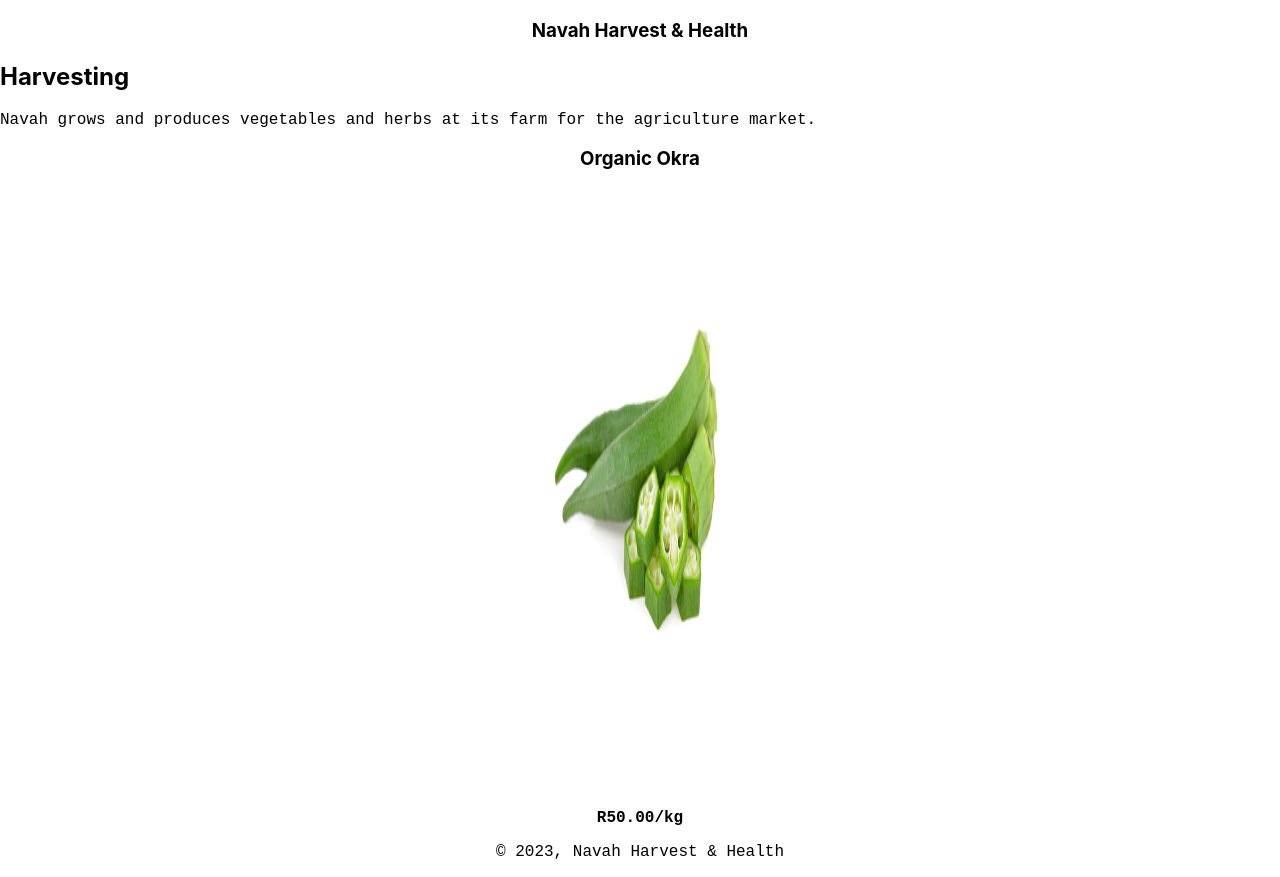
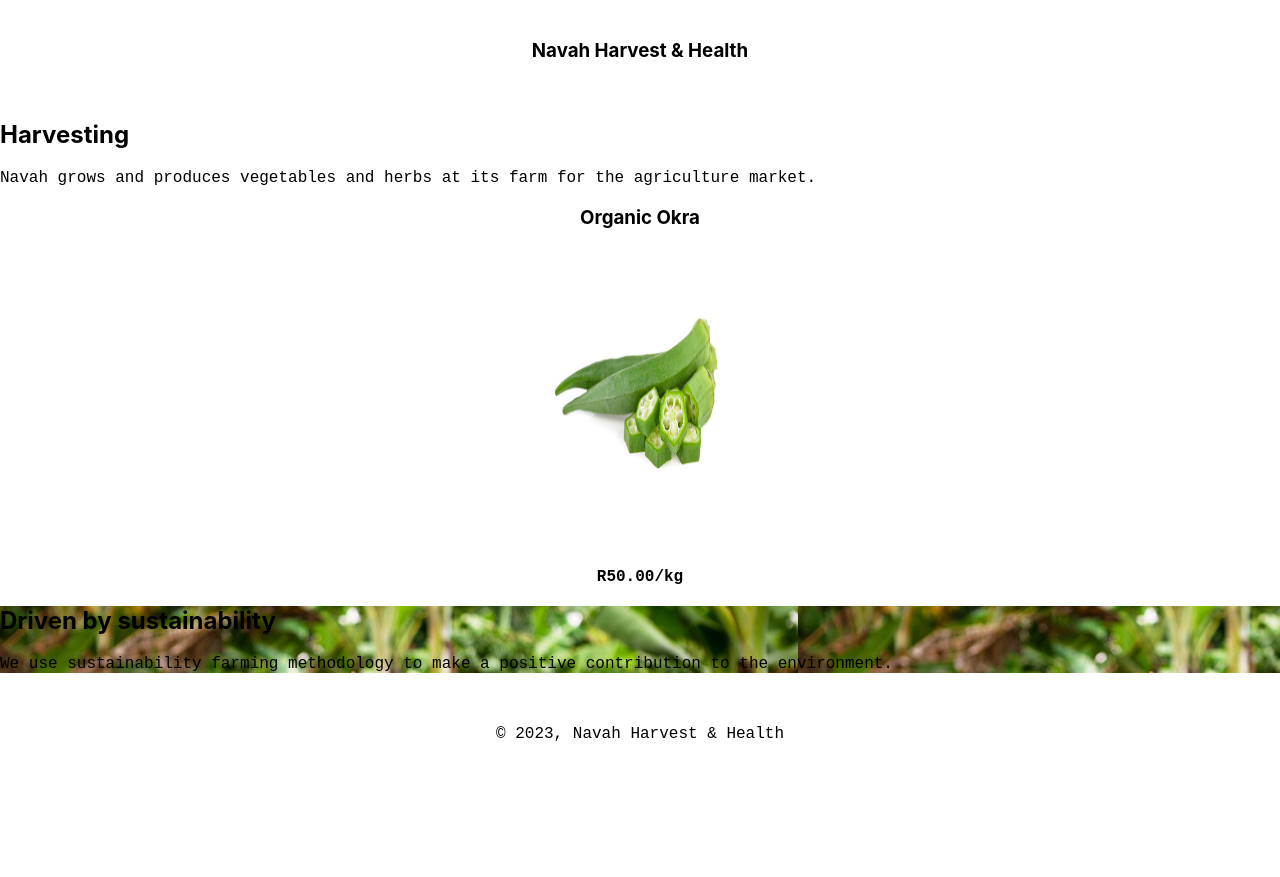
Before and after one commit to malebosambo/nava, a React (Create React App) app: page / in a window 1280 px wide. After the commit the page ends 800 px from the top, so only its background shows below. Built offline with nearby package versions, Linux system fonts and the light colour scheme.

Commit message:
Updating design

```diff
--- a/src/App.css
+++ b/src/App.css
@@ -3,7 +3,7 @@ body {
 }
 
 img {
-  height: 600px;
+  height: 300px;
   width: 200px;
 }
 
@@ -16,13 +16,19 @@ p {
 }
 
 .Footer {
+  padding: 20px 0;
   text-align: center;
 }
 
 .Header {
+  padding: 20px 0;
   text-align: center;
 }
 
 .Product {
   text-align: center;
 }
+
+.Sustainable {
+  background-image: url(/public/woman-farmer.jpg);
+}
--- a/src/App.js
+++ b/src/App.js
@@ -16,6 +16,10 @@ function App() {
           <img src="./okra.jpg" alt="okra" />
           <p className="Bold">R50.00/kg</p>
         </div>
+        <div className="Sustainable">
+          <h2>Driven by sustainability</h2>
+          <p>We use sustainability farming methodology to make a positive contribution to the environment.</p>
+        </div>
       </div>
       <div className="Footer">
         <p>© 2023, Navah Harvest & Health</p>
```
Also changed, not shown: public/woman-farmer.jpg (added).
